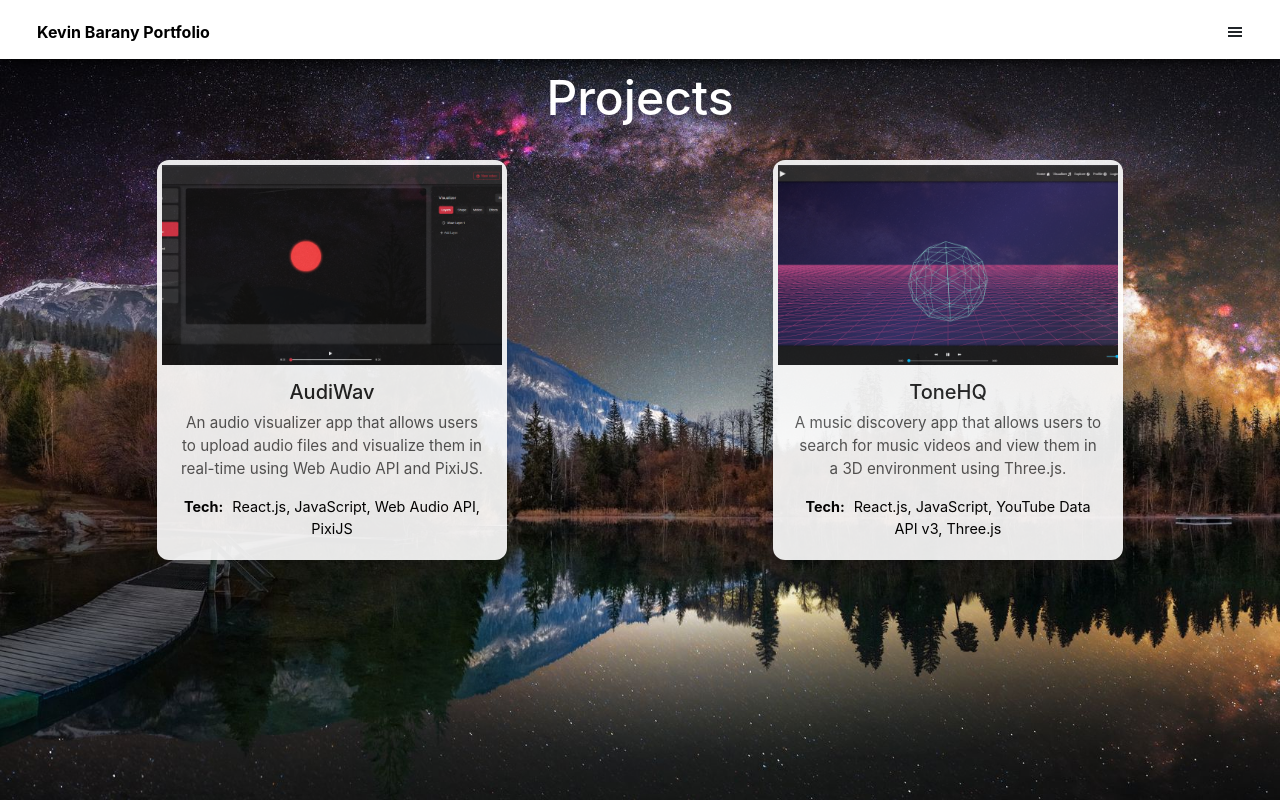
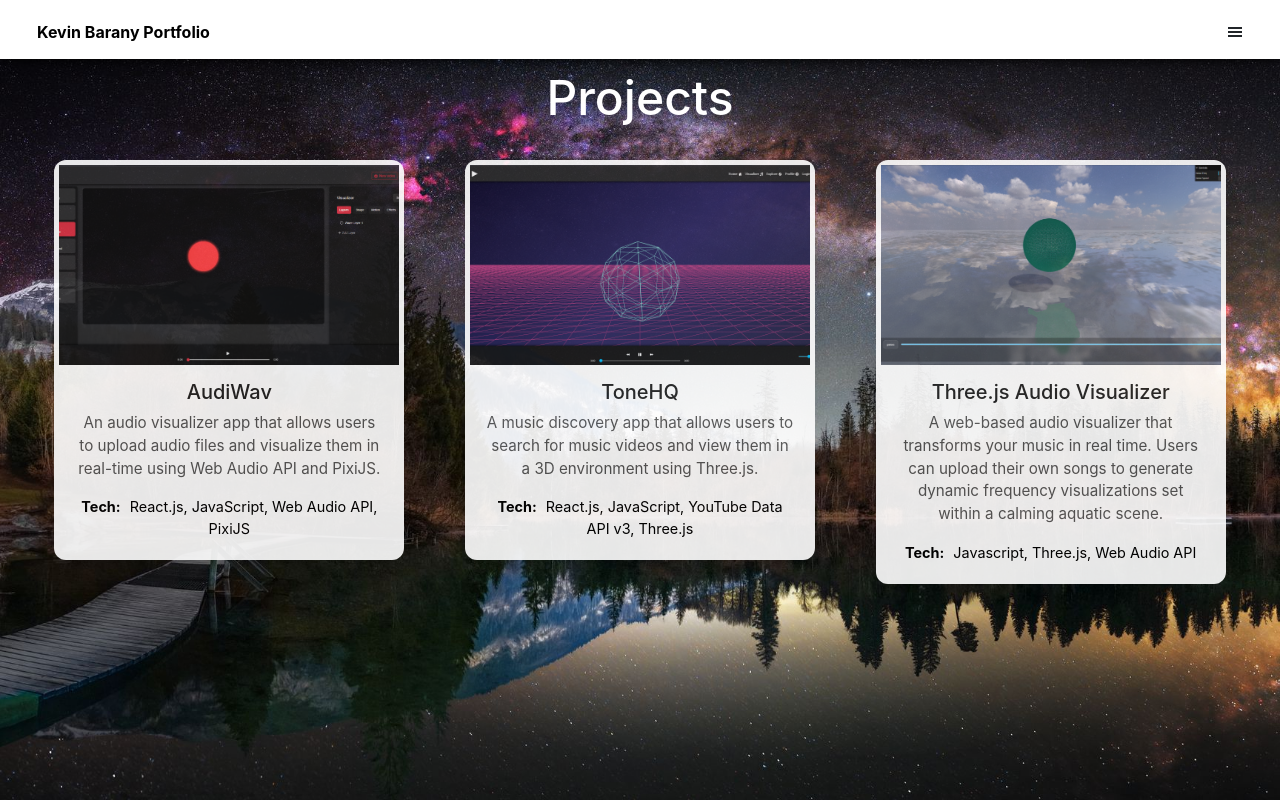
Before and after one commit to Kevbin98/new-portfolio, a React (Vite) app: page /projects in a window 1280 px wide. Built offline with nearby package versions, Linux system fonts and the light colour scheme.

Commit message:
added project to project section

```diff
--- a/src/Pages/Projects.jsx
+++ b/src/Pages/Projects.jsx
@@ -4,6 +4,7 @@ import ProjectsWallpaper from "../assets/milks.jpg";
 import ProjectCard from "../Components/ProjectCard";
 import audiWav from "../assets/audiwavEditor.png";
 import ToneHQ from "../assets/toneHQ.png";
+import WaterVisualizer from "../assets/WaterVisualizer.png";
 
 const Projects = () => {
   useEffect(() => {
@@ -39,6 +40,19 @@ const Projects = () => {
               title='ToneHQ'
               tech='React.js, JavaScript, YouTube Data API v3, Three.js'
               description='A music discovery app that allows users to search for music videos and view them in a 3D environment using Three.js.'
+            />
+          </a>
+          <a
+            href='https://wateraudiovisualizer.netlify.app/'
+            target='_blank'
+            rel='noopener noreferrer'
+          >
+            <ProjectCard
+              image={WaterVisualizer}
+              alt='Water Visualizer'
+              title='Three.js Audio Visualizer'
+              tech='Javascript, Three.js, Web Audio API'
+              description='A web-based audio visualizer that transforms your music in real time. Users can upload their own songs to generate dynamic frequency visualizations set within a calming aquatic scene.'
             />
           </a>
           {/* You can add more ProjectCards here */}
```
Also changed, not shown: src/assets/WaterVisualizer.png (added).
